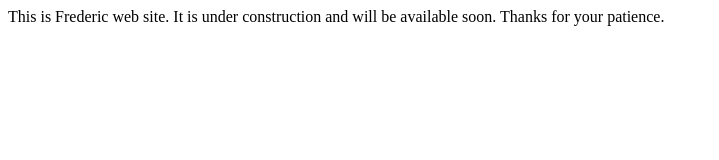
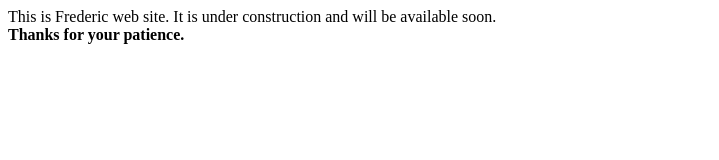
Before and after one commit to HoyneoBrother/Frederic.Blog, a plain HTML site: page index.html in a window 1280 px wide. Shown: the whole page, without its empty margins (0-719 px from the left). Drawn offline with Linux system fonts and the light colour scheme.

Commit message:
Update index.html

```diff
--- a/index.html
+++ b/index.html
@@ -5,7 +5,7 @@
 </head>
 <body>
 
-This is Frederic web site. It is under construction and will be available soon. Thanks for your patience.
+This is Frederic web site. It is under construction and will be available soon. <br><b>Thanks for your patience.</b>
 
 </body>
 </html>
```
